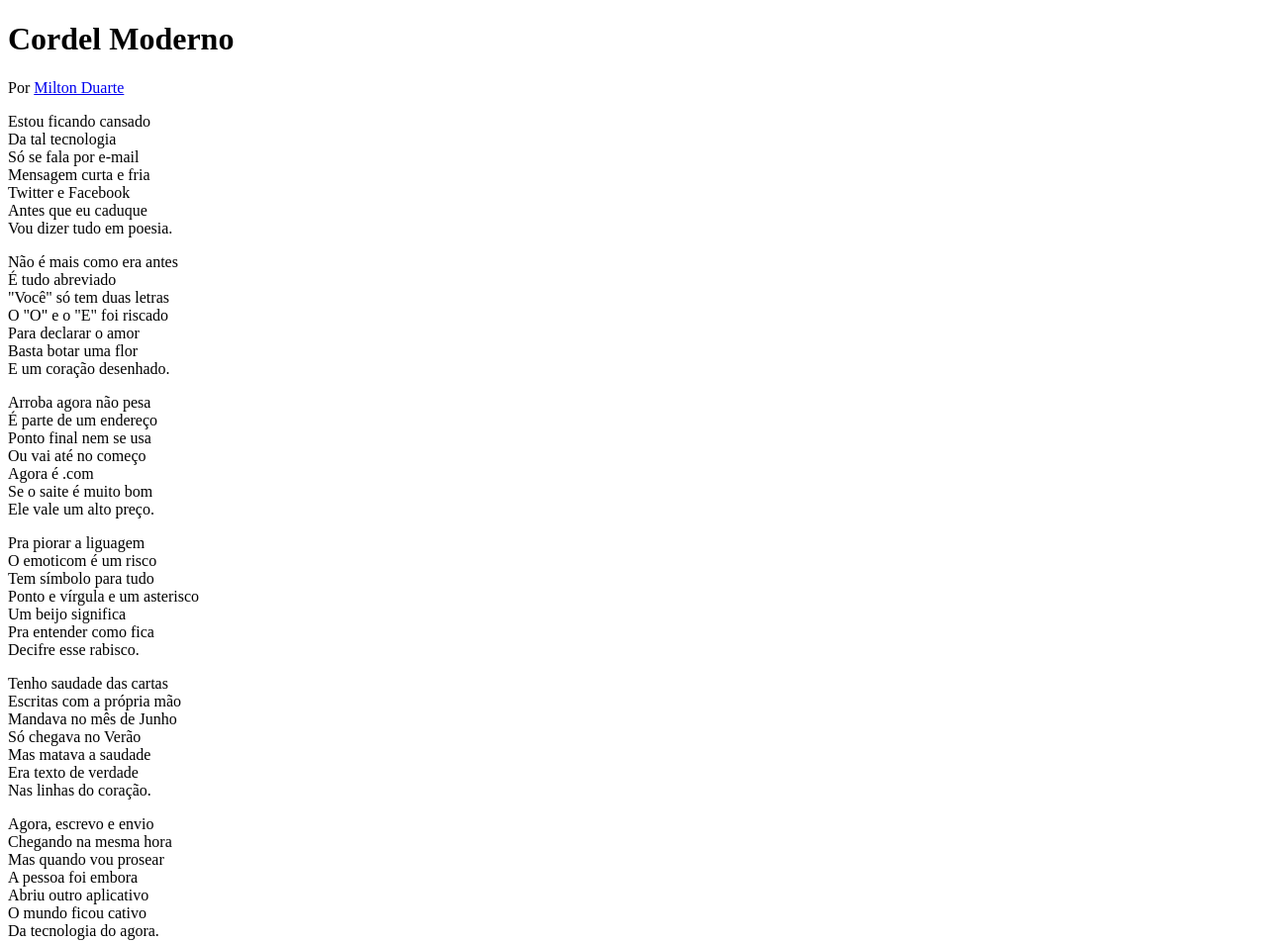
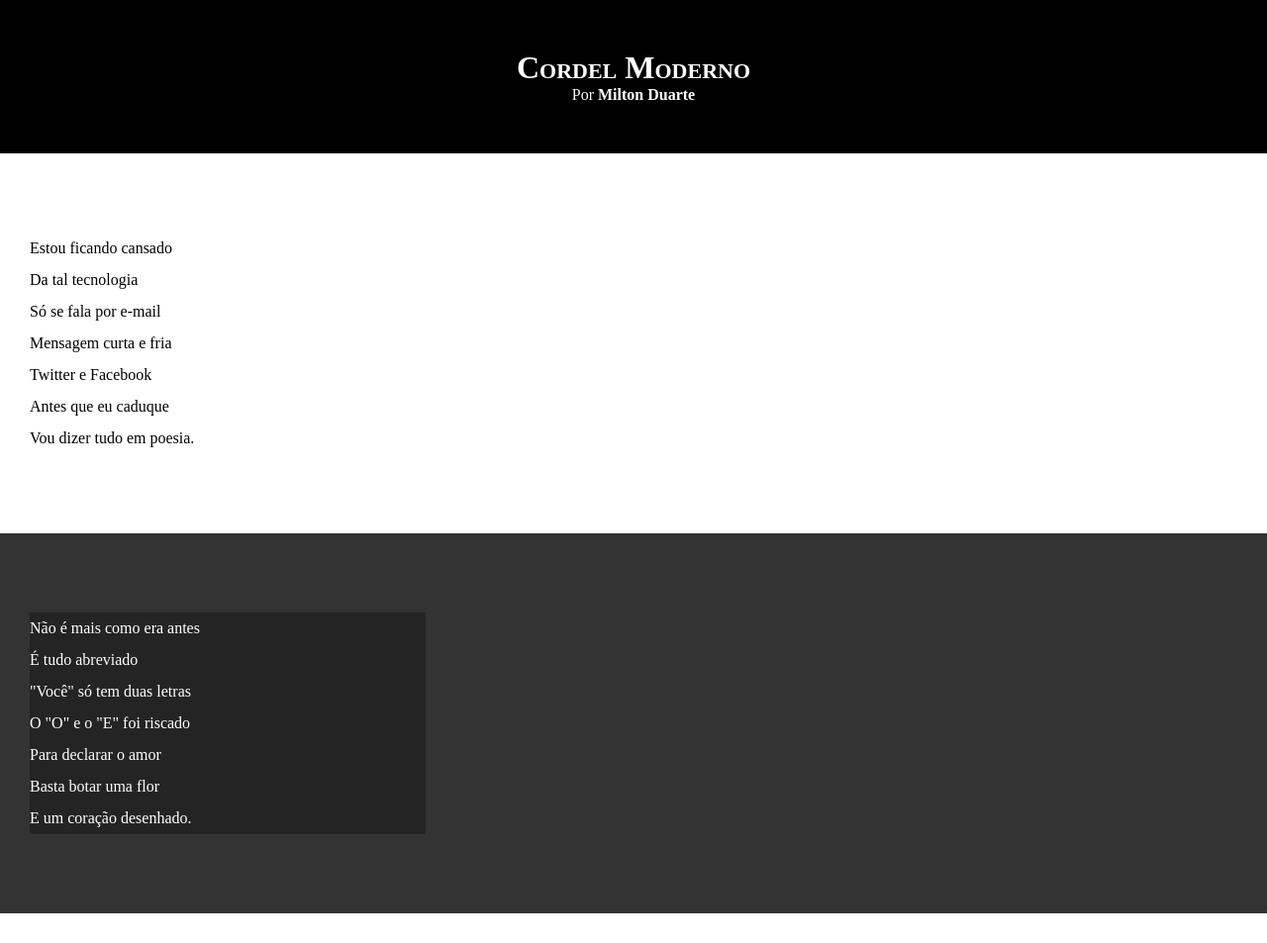
Before and after one commit to GuilhermeSommerLobo/html-css, a plain HTML site: page desafio/d012/index.html in a window 1280 px wide. Shown: the top 953 px of the page at 99% size. Drawn offline with Linux system fonts and the light colour scheme.

Commit message:
Atualização 3

```diff
--- a/desafio/d012/estilo/style.css
+++ b/desafio/d012/estilo/style.css
@@ -1 +1,64 @@
 @charset "UTF-8";
+
+* {
+    margin: 0px;
+    padding: 0px;
+}
+
+html, body {
+    min-height: 100vh;
+    background-color: darkgray;
+}
+
+header {
+    background-color: black;
+    color: white;
+    text-align: center;
+}
+
+header > h1 {
+    padding-top:  50px;
+    font-variant: small-caps;
+}
+
+header > p {
+    padding-bottom: 50px;
+}
+
+header a, footer a {
+    color: white;
+    text-decoration: none;
+    font-weight: bolder;
+}
+
+header a:hover, footer a:hover {
+    text-decoration: underline;
+}
+
+section {
+    padding-top: 10vh;
+    padding-bottom: 10vh;
+    line-height: 2em;
+    padding-left: 30px;
+}
+
+section.normal {
+    background-color: white;
+    color: black;
+}
+
+section.imagem {
+    background-color: rgb(51, 51, 51);
+    color: white;
+}
+section.imagem > p {
+    width: 400px;
+    background-color: rgba(0, 0, 0, 0.288);
+}
+
+footer {
+    background-color: black;
+    color: white;
+    text-align: center;
+    padding: 10px;
+}
--- a/desafio/d012/index.html
+++ b/desafio/d012/index.html
@@ -18,7 +18,7 @@
 
     </header>
 
-    <section>
+    <section class="normal">
         <p>
             Estou ficando cansado <br>
             Da tal tecnologia <br>
@@ -31,7 +31,7 @@
     </section>
 
 
-    <section>
+    <section class="imagem">
         <p>
             Não é mais como era antes <br>
             É tudo abreviado <br>
@@ -44,7 +44,7 @@
     </section>
 
 
-    <section>
+    <section class="normal">
         <p>
             Arroba agora não pesa <br>
             É parte de um endereço <br>
@@ -67,7 +67,7 @@
     </section>
 
 
-    <section>
+    <section class="imagem">
         <p>
             Tenho saudade das cartas <br>
             Escritas com a própria mão <br>
@@ -80,7 +80,7 @@
     </section>
 
 
-    <section>
+    <section class="normal">
         <p>
             Agora, escrevo e envio <br>
             Chegando na mesma hora <br>
```
